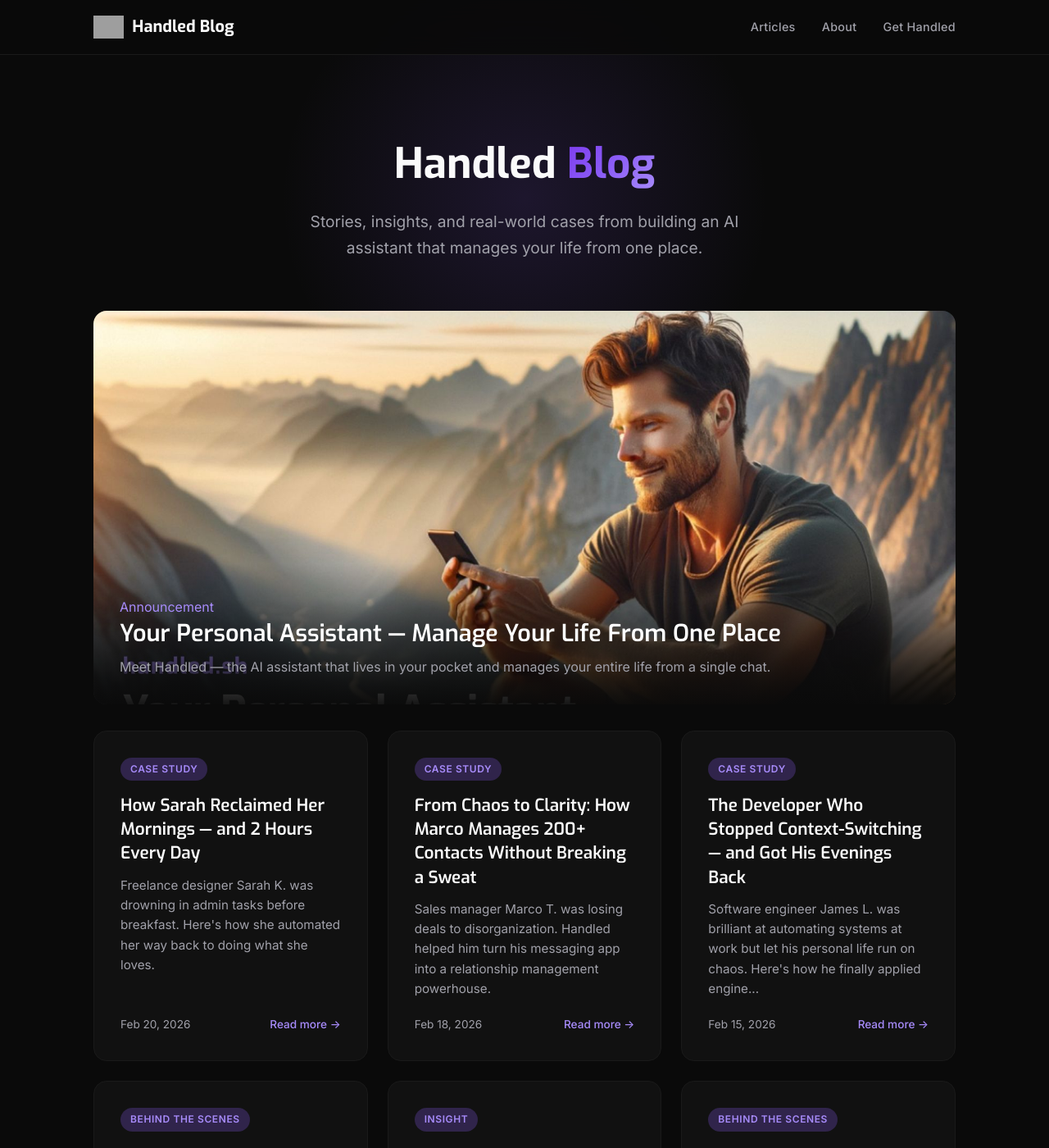
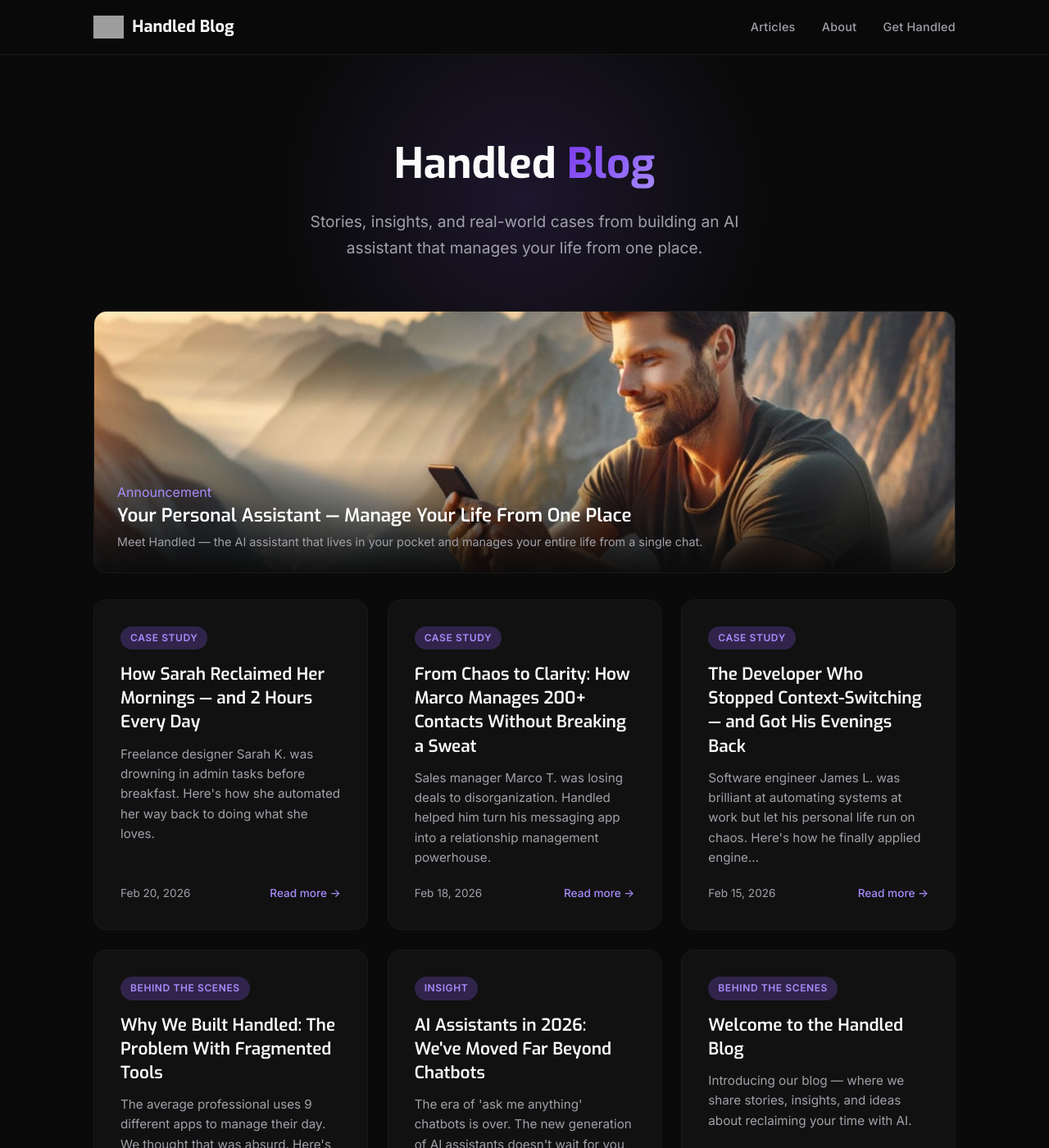
Before and after one commit to handled-sh/handled-sh.github.io, a Jekyll site: the page built from index.md, in a window 1280 px wide and 1400 px high. Shown: the whole window at 82% size. Built offline with Jekyll 4.4.1, drawn with Linux system fonts in a browser that asks for light colours; grey boxes are pictures that could not be loaded.

Commit message:
Resize featured image to fit neatly

```diff
--- a/assets/css/style.css
+++ b/assets/css/style.css
@@ -544,18 +544,20 @@ h1, h2, h3, h4, h5, h6 {
   position: relative;
   border-radius: var(--radius-lg);
   overflow: hidden;
-  max-height: 480px;
+  max-height: 320px;
   transition: var(--transition);
+  border: 1px solid var(--border);
 }
 
 .featured-post:hover {
   transform: translateY(-3px);
   box-shadow: 0 0 40px var(--purple-glow);
+  border-color: var(--border-hover);
 }
 
 .featured-image {
   width: 100%;
-  height: 480px;
+  height: 320px;
   object-fit: cover;
   display: block;
 }
@@ -565,27 +567,34 @@ h1, h2, h3, h4, h5, h6 {
   bottom: 0;
   left: 0;
   right: 0;
-  padding: 40px 32px 32px;
+  padding: 28px 28px 24px;
   background: linear-gradient(transparent, rgba(10, 10, 10, 0.95));
 }
 
 .featured-overlay h2 {
   font-family: 'Exo', sans-serif;
-  font-size: 1.8rem;
+  font-size: 1.4rem;
   color: #fff;
-  margin-bottom: 8px;
+  margin-bottom: 6px;
 }
 
 .featured-overlay p {
   color: var(--text-muted);
-  font-size: 1rem;
+  font-size: 0.9rem;
+  margin: 0;
 }
 
 @media (max-width: 768px) {
+  .featured-post {
+    max-height: 240px;
+  }
   .featured-image {
-    height: 300px;
+    height: 240px;
   }
   .featured-overlay h2 {
-    font-size: 1.3rem;
+    font-size: 1.15rem;
+  }
+  .featured-overlay p {
+    font-size: 0.85rem;
   }
 }
```
